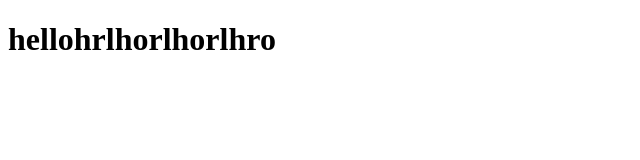
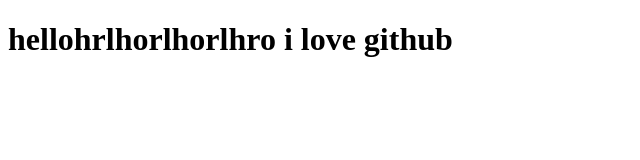
Before and after one commit to Taizong4848/Taizong4848.github.io, a plain HTML site: page index.html in a window 1280 px wide. Shown: the whole page, without its empty margins (0-640 px from the left). Drawn offline with Linux system fonts and the light colour scheme.

Commit message:
Taizong4848.github.io

```diff
--- a/index.html
+++ b/index.html
@@ -5,7 +5,8 @@
 	<meta name="viewport" content="width=device-width, initial-scale=1">
 	<title>hiiiii i added this</title>
 </head>
-<body>
-<h1>hellohrlhorlhorlhro</h1>
+<body> <h1>hellohrlhorlhorlhro
+
+i love github</h1>
 </body>
 </html>
```
